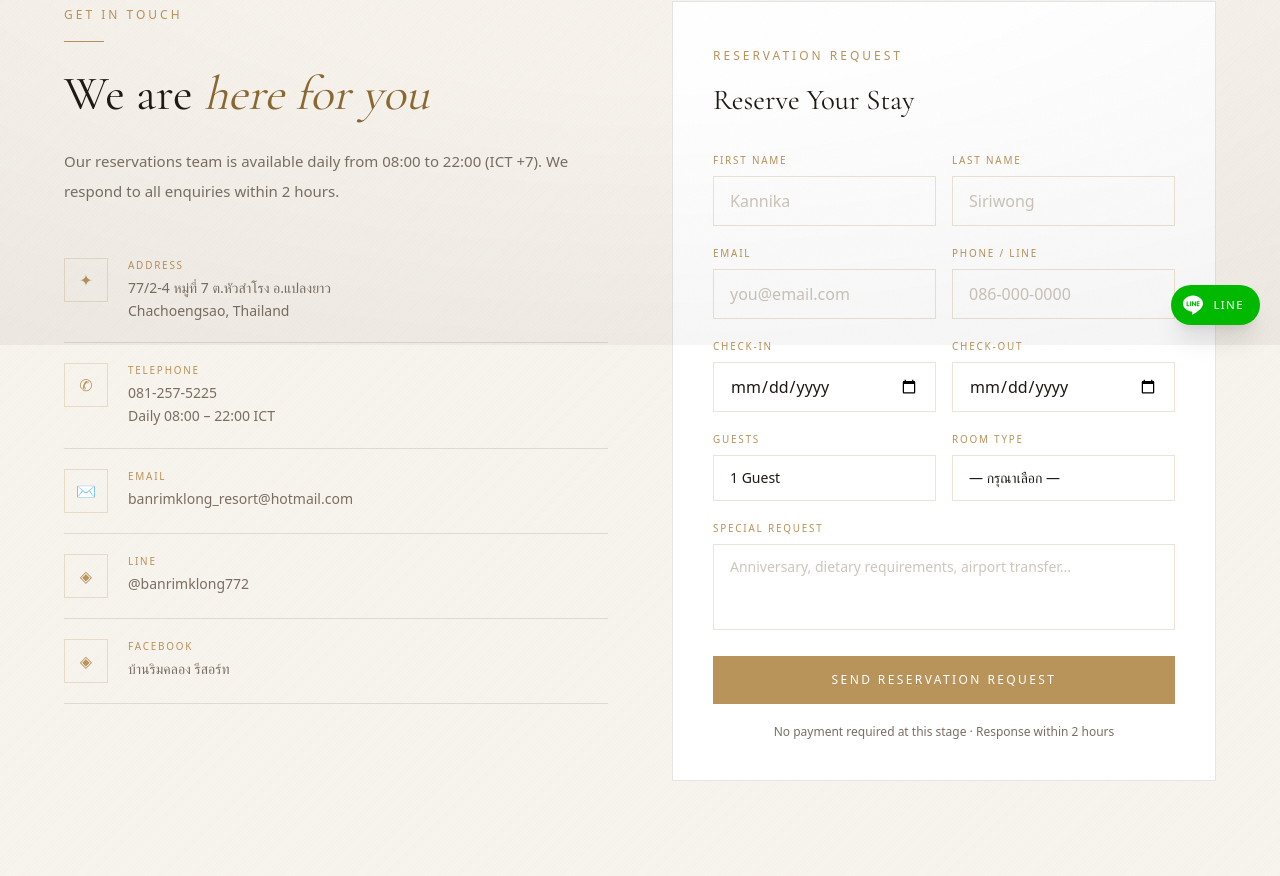
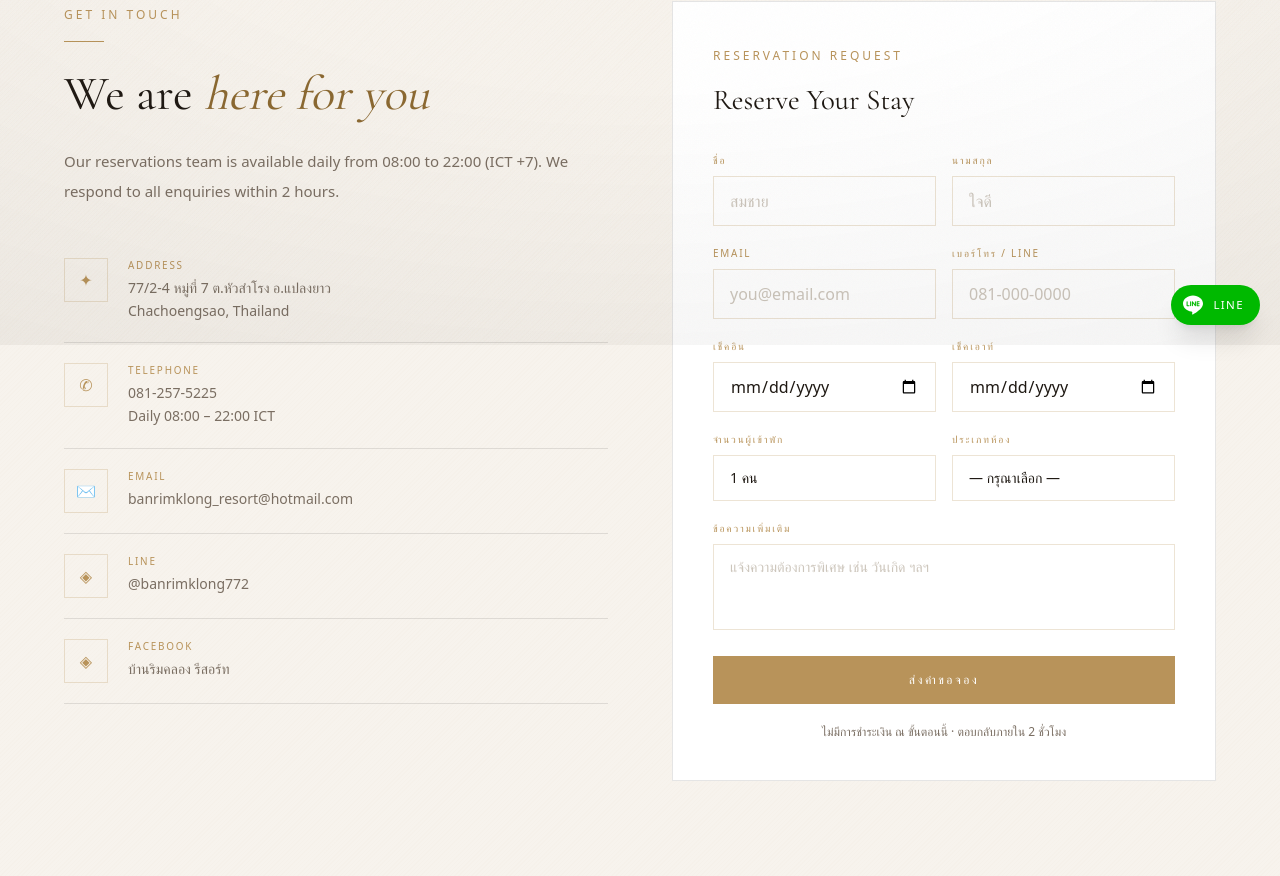
Before and after one commit to crakky2515-ai/Claude, a Next.js app: page /contact in a window 1280 px wide. Shown: the part 455-1331 px from the top of the page. Built offline with nearby package versions, Linux system fonts and the light colour scheme; grey boxes are pictures that could not be loaded.

Commit message:
feat: Formspree form integration

```diff
--- a/app/contact/page.tsx
+++ b/app/contact/page.tsx
@@ -5,10 +5,29 @@ import Footer from "@/components/ui/footer";
 
 export default function ContactPage() {
   const [sent, setSent] = useState(false);
+  const [loading, setLoading] = useState(false);
+  const [error, setError] = useState("");
 
-  function handleSubmit(e: React.FormEvent) {
+  async function handleSubmit(e: React.FormEvent<HTMLFormElement>) {
     e.preventDefault();
-    setTimeout(() => setSent(true), 800);
+    setLoading(true);
+    setError("");
+    try {
+      const res = await fetch("https://formspree.io/f/xbdbnanj", {
+        method: "POST",
+        body: new FormData(e.currentTarget),
+        headers: { Accept: "application/json" },
+      });
+      if (res.ok) {
+        setSent(true);
+      } else {
+        setError("เกิดข้อผิดพลาด กรุณาลองใหม่อีกครั้ง");
+      }
+    } catch {
+      setError("เกิดข้อผิดพลาด กรุณาลองใหม่อีกครั้ง");
+    } finally {
+      setLoading(false);
+    }
   }
 
   return (
@@ -86,46 +105,49 @@ export default function ContactPage() {
             ) : (
               <form onSubmit={handleSubmit} className="flex flex-col gap-5">
                 <div className="grid grid-cols-2 gap-4">
-                  <Field label="First Name" id="fname" placeholder="Kannika" />
-                  <Field label="Last Name"  id="lname" placeholder="Siriwong" />
+                  <Field label="ชื่อ" id="fname" name="fname" placeholder="สมชาย" />
+                  <Field label="นามสกุล" id="lname" name="lname" placeholder="ใจดี" />
                 </div>
                 <div className="grid grid-cols-2 gap-4">
-                  <Field label="Email"        id="email" type="email" placeholder="you@email.com" />
-                  <Field label="Phone / LINE" id="phone" placeholder="086-000-0000" inputMode="tel" />
+                  <Field label="Email" id="email" name="email" type="email" placeholder="you@email.com" />
+                  <Field label="เบอร์โทร / LINE" id="phone" name="phone" placeholder="081-000-0000" inputMode="tel" />
                 </div>
                 <div className="grid grid-cols-2 gap-4">
-                  <Field label="Check-in"  id="checkin"  type="date" />
-                  <Field label="Check-out" id="checkout" type="date" />
+                  <Field label="เช็คอิน" id="checkin" name="checkin" type="date" />
+                  <Field label="เช็คเอาท์" id="checkout" name="checkout" type="date" />
                 </div>
                 <div className="grid grid-cols-2 gap-4">
                   <div>
-                    <label className="block text-[0.62rem] tracking-[0.18em] uppercase text-[#B8935A] mb-2">Guests</label>
-                    <select className="w-full bg-transparent border border-[rgba(184,147,90,0.25)] px-4 py-3 text-[#1E1812] text-sm outline-none focus:border-[#C9A35C] transition-colors appearance-none">
-                      {["1 Guest","2 Guests","3 Guests","4 Guests","5+ Guests"].map(o => <option key={o} className="bg-white">{o}</option>)}
+                    <label className="block text-[0.62rem] tracking-[0.18em] uppercase text-[#B8935A] mb-2">จำนวนผู้เข้าพัก</label>
+                    <select name="guests" className="w-full bg-transparent border border-[rgba(184,147,90,0.25)] px-4 py-3 text-[#1E1812] text-sm outline-none focus:border-[#C9A35C] transition-colors appearance-none">
+                      {["1 คน","2 คน","3 คน","4 คน","5+ คน"].map(o => <option key={o} className="bg-white">{o}</option>)}
                     </select>
                   </div>
                   <div>
-                    <label className="block text-[0.62rem] tracking-[0.18em] uppercase text-[#B8935A] mb-2">Room Type</label>
-                    <select className="w-full bg-transparent border border-[rgba(184,147,90,0.25)] px-4 py-3 text-[#1E1812] text-sm outline-none focus:border-[#C9A35C] transition-colors appearance-none">
+                    <label className="block text-[0.62rem] tracking-[0.18em] uppercase text-[#B8935A] mb-2">ประเภทห้อง</label>
+                    <select name="room_type" className="w-full bg-transparent border border-[rgba(184,147,90,0.25)] px-4 py-3 text-[#1E1812] text-sm outline-none focus:border-[#C9A35C] transition-colors appearance-none">
                       {["— กรุณาเลือก —","ห้องพักรายคืน (500 ฿/คืน)","ห้องพักชั่วคราว (250 ฿/3 ชั่วโมง)"].map(o => <option key={o} className="bg-white">{o}</option>)}
                     </select>
                   </div>
                 </div>
                 <div>
-                  <label className="block text-[0.62rem] tracking-[0.18em] uppercase text-[#B8935A] mb-2">Special Request</label>
+                  <label className="block text-[0.62rem] tracking-[0.18em] uppercase text-[#B8935A] mb-2">ข้อความเพิ่มเติม</label>
                   <textarea
+                    name="message"
                     rows={3}
-                    placeholder="Anniversary, dietary requirements, airport transfer..."
+                    placeholder="แจ้งความต้องการพิเศษ เช่น วันเกิด ฯลฯ"
                     className="w-full bg-transparent border border-[rgba(184,147,90,0.25)] px-4 py-3 text-[#1E1812] text-sm placeholder-[#9C8E7A]/50 outline-none focus:border-[#C9A35C] transition-colors resize-none"
                   />
                 </div>
+                {error && <p className="text-red-600 text-xs text-center">{error}</p>}
                 <button
                   type="submit"
-                  className="shimmer w-full py-4 bg-[#B8935A] text-white text-xs tracking-[0.2em] uppercase hover:bg-[#D4A96A] transition-colors"
+                  disabled={loading}
+                  className="shimmer w-full py-4 bg-[#B8935A] text-white text-xs tracking-[0.2em] uppercase hover:bg-[#D4A96A] transition-colors disabled:opacity-60 disabled:cursor-not-allowed"
                 >
-                  Send Reservation Request
+                  {loading ? "กำลังส่ง..." : "ส่งคำขอจอง"}
                 </button>
-                <p className="text-center text-xs text-[#7A6E62]">No payment required at this stage · Response within 2 hours</p>
+                <p className="text-center text-xs text-[#7A6E62]">ไม่มีการชำระเงิน ณ ขั้นตอนนี้ · ตอบกลับภายใน 2 ชั่วโมง</p>
               </form>
             )}
           </div>
@@ -183,12 +205,13 @@ export default function ContactPage() {
   );
 }
 
-function Field({ label, id, type = "text", placeholder = "", inputMode }: { label: string; id: string; type?: string; placeholder?: string; inputMode?: React.HTMLAttributes<HTMLInputElement>["inputMode"] }) {
+function Field({ label, id, name, type = "text", placeholder = "", inputMode }: { label: string; id: string; name: string; type?: string; placeholder?: string; inputMode?: React.HTMLAttributes<HTMLInputElement>["inputMode"] }) {
   return (
     <div>
       <label htmlFor={id} className="block text-[0.62rem] tracking-[0.18em] uppercase text-[#B8935A] mb-2">{label}</label>
       <input
         id={id}
+        name={name}
         type={type}
         placeholder={placeholder}
         inputMode={inputMode}
```
